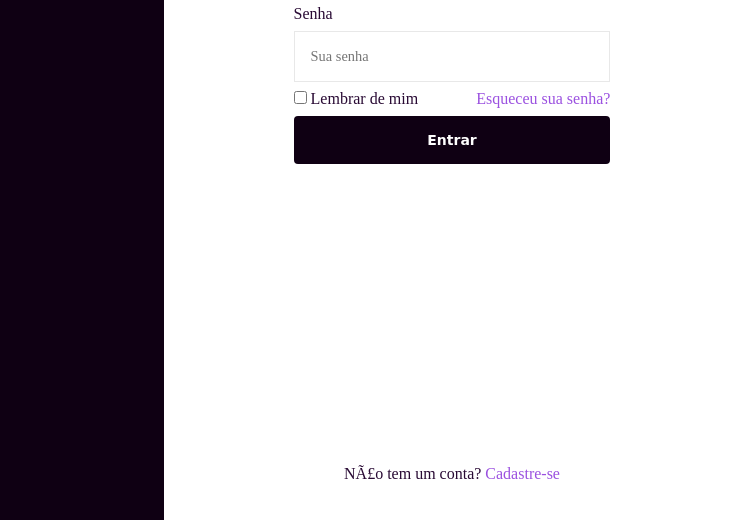
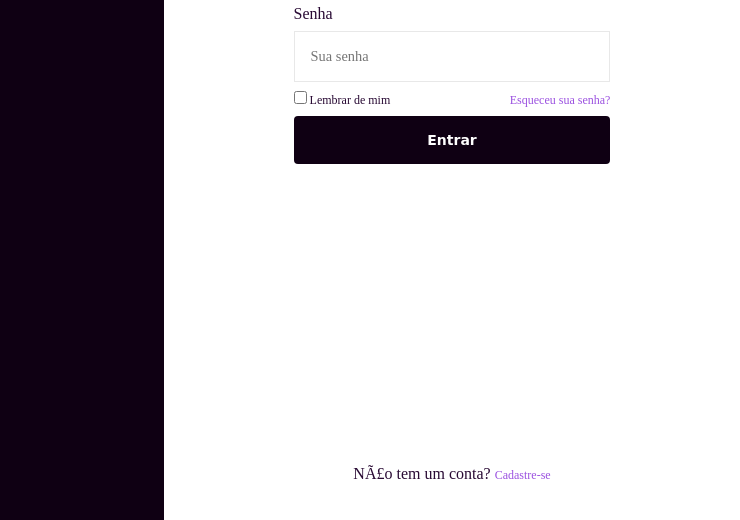
Before and after one commit to YrllanBrandao/HackathonVacuum, a plain HTML site: page index.html in a window 1280 px wide. Shown: the part 277-797 px from the top of the page, 540-1280 px from the left. Drawn offline with Linux system fonts and the light colour scheme; a web font is replaced by a local one.

Commit message:
fix: font-size

```diff
--- a/index.html
+++ b/index.html
@@ -38,7 +38,7 @@
                 <label class="form-label" for="password">Senha</label>
                 <input type="password" name="password" id="password" class="form-control"  required placeholder="Sua senha" title="Insira sua senha(mín. 8 caracteres)" pattern="^\w{8,}$">
 
-                <div class="d-flex justify-content-between ">
+                <div class="d-flex justify-content-between" id="remember-forgot-area">
                     <div class="col text-keep"> <label for="remember-me" class="fs-5"><input type="checkbox" name="rememberMe" id="remember-me"> Lembrar de mim</label></div>
                     <div class="col fs-5 text-keep"> <a href="" class="color-secondary ">Esqueceu sua senha?</a></div>
                 </div>
--- a/src/css/style.css
+++ b/src/css/style.css
@@ -304,6 +304,9 @@ input.form-control {
     .desktop-only {
         display: flex;
     }
+    #remember-forgot-area  label, a{
+        font-size: 12px;
+    }
 
 }
 
```
